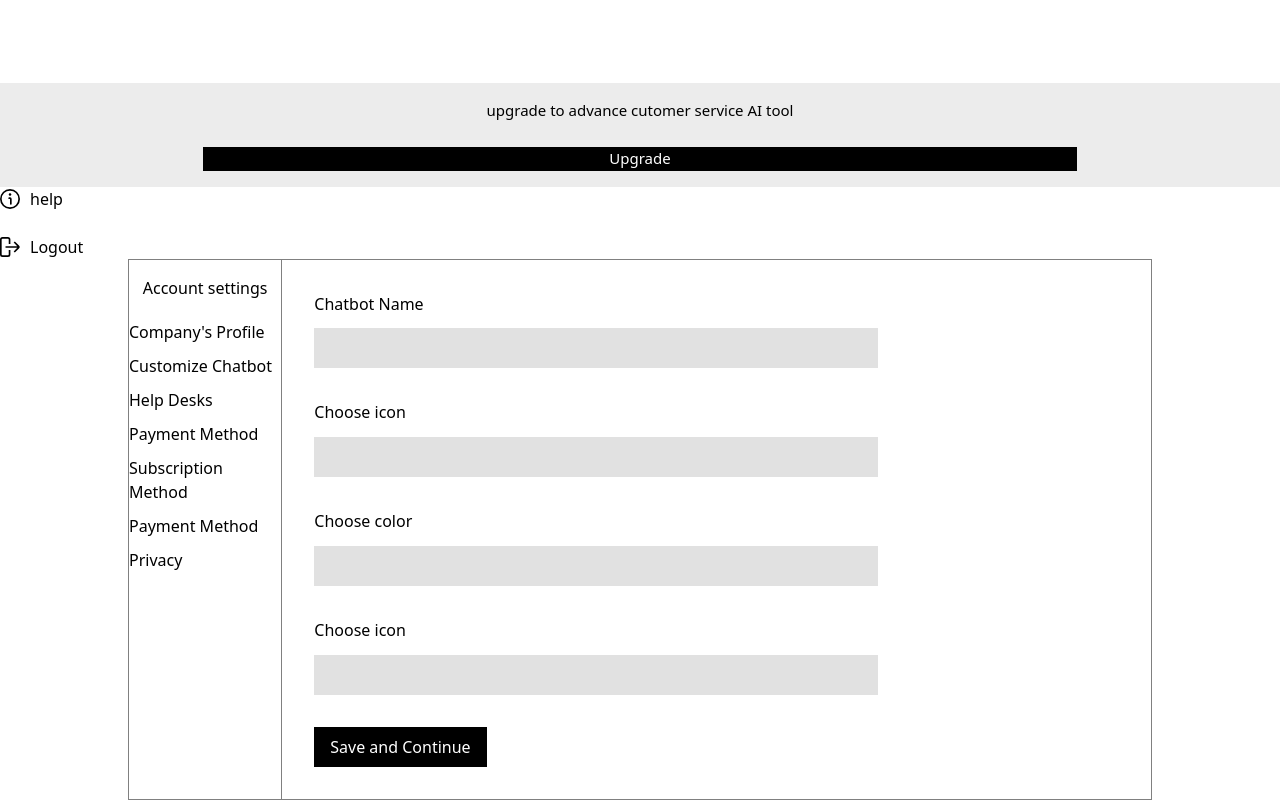
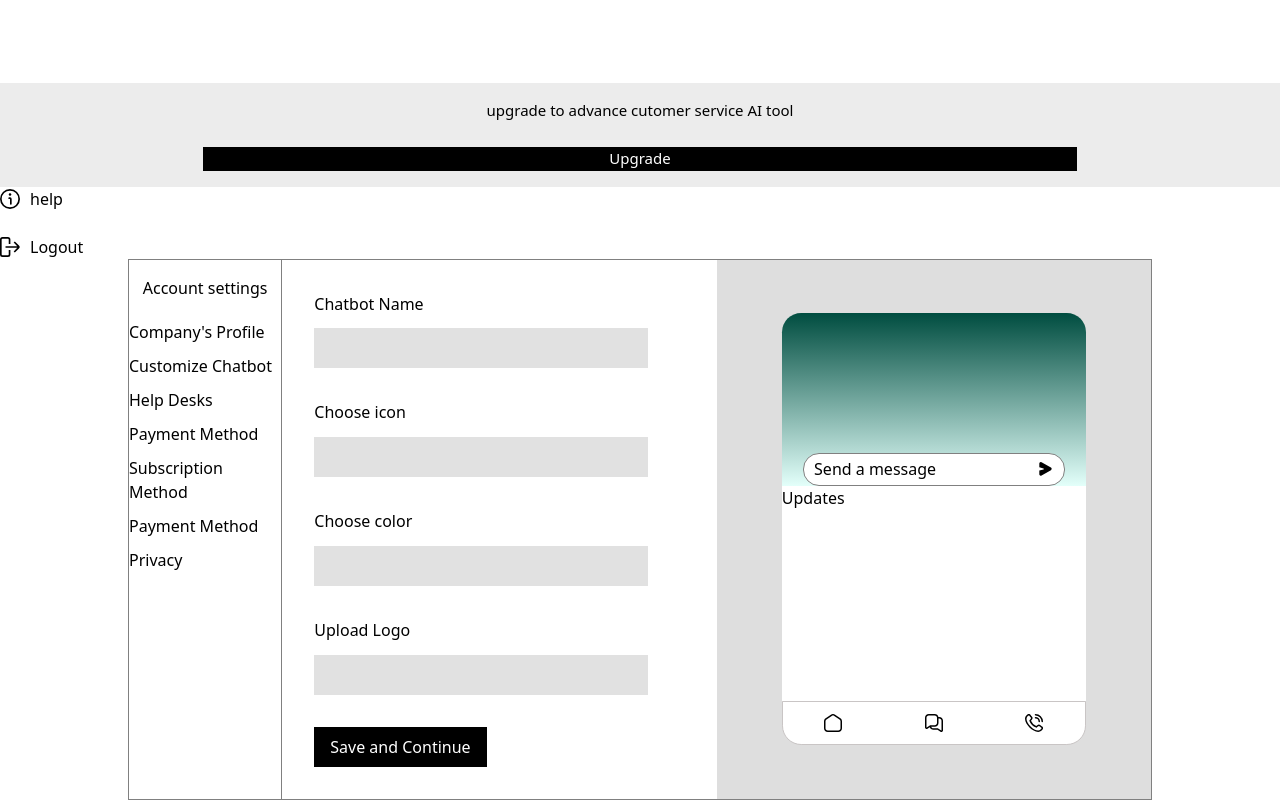
Before and after one commit to wisdom6715/Evana, a Next.js app: page /dashboard/customize in a window 1280 px wide. Shown: the part 506-1306 px from the top of the page. Built offline with nearby package versions, Linux system fonts and the light colour scheme.

Commit message:
working on customization endpoints

```diff
--- a/src/app/dashboard/desk/page.tsx
+++ b/src/app/dashboard/desk/page.tsx
@@ -1,7 +1,7 @@
 'use client'
 import React from 'react'
 import NagivationComponent from '@/_components/NagivationComponent'
-import styles from '../_component/styles/desk.module.css'
+// import styles from '../_component/styles/desk.module.css'
 import MessageItem from '../_component/MessageItem'
 import MessageChat from '../_component/MessageChat'
 const page = () => {
--- a/src/app/payment/page.tsx
+++ b/src/app/payment/page.tsx
@@ -10,7 +10,6 @@ import visaCard from '@/app/assets/images/visacard.jpeg'
 import applePay from '@/app/assets/images/ApplePay.jpeg'
 import googlePay from '@/app/assets/images/gPay.jpeg'
 import secureIcon from '@/app/assets/images/secureIcon.png'
-import { useState, useEffect } from 'react'
 // Dynamically import PaystackButton to prevent SSR issues
 const DynamicPaystackButton = dynamic(() =>
   import('react-paystack').then((mod) => mod.PaystackButton),
--- a/src/app/pricing/page.tsx
+++ b/src/app/pricing/page.tsx
@@ -21,6 +21,7 @@ const pricingTiers: PricingTier[] = [
       'unlimited usage',
       'AI training or customization',
       'Audio chat',
+      'Message broadcasting',
       'no code integrations',
       'email support',
     ],
--- a/src/design-system/_component/SettingsCustomize.tsx
+++ b/src/design-system/_component/SettingsCustomize.tsx
@@ -1,5 +1,4 @@
 import React from 'react'
-import Profile from '@/design-system/form/Profile'
 import Customize from '@/design-system/form/Customize'
 
 const index = () => {
@@ -20,7 +19,7 @@ const index = () => {
             </div>
           </div>
 
-          <div style={{backgroundColor: 'white', width: '100%'}}>
+          <div style={{backgroundColor: 'white', width: '100%', height: '100%'}}>
             {/* <Profile /> */}
             <Customize />
           </div>
--- a/src/design-system/_component/SettingsProfile.tsx
+++ b/src/design-system/_component/SettingsProfile.tsx
@@ -1,6 +1,5 @@
 import React from 'react'
 import Profile from '@/design-system/form/Profile'
-import Customize from '@/design-system/form/Customize'
 
 const index = () => {
   return (
--- a/src/design-system/form/Customize.tsx
+++ b/src/design-system/form/Customize.tsx
@@ -1,9 +1,11 @@
 import React from 'react'
 import style from '../form/styles/customize.module.css'
+import PreviewAgent from './PreviewAgent'
 
 const profile = () => {
   return (
     <>
+        <div className={style.customizationContainer}>
             <form action="" className={style.formContainer}>
                 <div className={style.inputContainer}>
                     <p>Chatbot Name</p>
@@ -21,13 +23,17 @@ const profile = () => {
                 </div>
 
                 <div className={style.inputContainer}>
-                <p>Choose icon</p>
+                    <p>Upload Logo</p>
                     <input type="text" className={style.inputTag} required/>
                 </div>
                 <div >
                     <button className={style.submitButton}>Save and Continue</button>
                 </div>
             </form>
+            <div className={style.customizationPreview}>
+                <PreviewAgent />
+            </div>
+        </div>
     </>
   )
 }
--- /dev/null
+++ b/src/design-system/form/PreviewAgent.tsx
@@ -0,0 +1,85 @@
+import React from 'react'
+
+const PreviewAgent = () => {
+  return (
+    <div style={{
+      width: '70%',
+      height: '80%',
+      backgroundColor: 'transparent',
+    }}>
+      <div style={{
+        width: '100%',
+        height: '100%',
+        display: 'grid',
+        gridTemplateRows: '40% 60%'
+      }}>
+        <div style={{
+          background: 'linear-gradient(to bottom, #004d40, #e3fffa)',
+          borderTopLeftRadius: '1.2rem',
+          borderTopRightRadius: '1.2rem',
+          display: 'flex',
+          flexDirection: 'column',
+          padding: '0 7%',
+          gap: '.5rem'
+        }}>
+          <div style={{
+            width: '100%',
+            height: '80%',
+            backgroundColor: 'transparent'
+          }}></div>
+          <div style={{
+            width: '100%',
+            height: '20%',
+            backgroundColor: 'white',
+            zIndex: 10000,
+            display: 'flex',
+            alignItems: 'center',
+            padding: '0px 10px',
+            justifyContent:'space-between',
+            border: '.1rem solid grey',
+            borderRadius: '1rem',
+            cursor: "pointer"
+          }}>
+            <p>Send a message </p>
+            <svg xmlns="http://www.w3.org/2000/svg" width="17" height="16" fill="none" viewBox="0 0 17 16">
+              <path fill="currentColor" d="m4.563 14.605 9.356-5.402c1-.577 1-2.02 0-2.598L4.563 1.203a1.5 1.5 0 0 0-2.25 1.3v10.803a1.5 1.5 0 0 0 2.25 1.3M6.51 8.387 2.313 9.512V6.297L6.51 7.42c.494.133.494.834 0 .966"></path>
+            </svg>
+          </div>
+        </div>
+        <div style={{
+          display: 'grid',
+          gridTemplateRows: '83% 17%'
+        }}>
+          <div style={{
+            backgroundColor: 'white',
+            overflowY: 'scroll'
+          }}>
+            <p>Updates</p>
+          </div>
+          <div style={{
+            width: '100%',
+            borderBottomRightRadius: '1.2rem',
+            borderBottomLeftRadius: '1.2rem',
+            backgroundColor: 'white',
+            display: 'flex',
+            justifyContent: 'space-around',
+            alignItems: 'center',
+            border: '.1rem solid rgb(201, 197, 197)'
+          }}>
+            <svg className="nav-home" xmlns="http://www.w3.org/2000/svg" id="Layer_1" data-name="Layer 1" viewBox="0 0 24 24" width="18" height="18" fill="black">
+              <path d="M19,24H5c-2.757,0-5-2.243-5-5V9.724c0-1.665,.824-3.215,2.204-4.145L9.203,.855c1.699-1.146,3.895-1.146,5.594,0l7,4.724c1.379,.93,2.203,2.479,2.203,4.145v9.276c0,2.757-2.243,5-5,5ZM12,1.997c-.584,0-1.168,.172-1.678,.517L3.322,7.237c-.828,.558-1.322,1.487-1.322,2.486v9.276c0,1.654,1.346,3,3,3h14c1.654,0,3-1.346,3-3V9.724c0-.999-.494-1.929-1.321-2.486L13.678,2.514c-.51-.345-1.094-.517-1.678-.517Z"/>
+            </svg>
+            <svg className="nav-message" xmlns="http://www.w3.org/2000/svg" id="Layer_1" data-name="Layer 1" viewBox="0 0 24 24" width="18" height="18" fill='black'>
+              <path d="m19,4h-1.101c-.465-2.279-2.485-4-4.899-4H5C2.243,0,0,2.243,0,5v12.854c0,.794.435,1.52,1.134,1.894.318.171.667.255,1.015.255.416,0,.831-.121,1.19-.36l2.95-1.967c.691,1.935,2.541,3.324,4.711,3.324h5.697l3.964,2.643c.36.24.774.361,1.19.361.348,0,.696-.085,1.015-.256.7-.374,1.134-1.1,1.134-1.894v-12.854c0-2.757-2.243-5-5-5ZM2.23,17.979c-.019.012-.075.048-.152.007-.079-.042-.079-.109-.079-.131V5c0-1.654,1.346-3,3-3h8c1.654,0,3,1.346,3,3v7c0,1.654-1.346,3-3,3h-6c-.327,0-.541.159-.565.175l-4.205,2.804Zm19.77,3.876c0,.021,0,.089-.079.131-.079.041-.133.005-.151-.007l-4.215-2.811c-.164-.109-.357-.168-.555-.168h-6c-1.304,0-2.415-.836-2.828-2h4.828c2.757,0,5-2.243,5-5v-6h1c1.654,0,3,1.346,3,3v12.854Z"/>
+            </svg>
+            <svg className="nav-call" xmlns="http://www.w3.org/2000/svg" id="Layer_1" data-name="Layer 1" viewBox="0 0 24 24" width="18" height="18" fill="black">
+              <path d="M13,1a1,1,0,0,1,1-1A10.011,10.011,0,0,1,24,10a1,1,0,0,1-2,0,8.009,8.009,0,0,0-8-8A1,1,0,0,1,13,1Zm1,5a4,4,0,0,1,4,4,1,1,0,0,0,2,0,6.006,6.006,0,0,0-6-6,1,1,0,0,0,0,2Zm9.093,10.739a3.1,3.1,0,0,1,0,4.378l-.91,1.049c-8.19,7.841-28.12-12.084-20.4-20.3l1.15-1A3.081,3.081,0,0,1,7.26.906c.031.031,1.884,2.438,1.884,2.438a3.1,3.1,0,0,1-.007,4.282L7.979,9.082a12.781,12.781,0,0,0,6.931,6.945l1.465-1.165a3.1,3.1,0,0,1,4.281-.006S23.062,16.708,23.093,16.739Zm-1.376,1.454s-2.393-1.841-2.424-1.872a1.1,1.1,0,0,0-1.549,0c-.027.028-2.044,1.635-2.044,1.635a1,1,0,0,1-.979.152A15.009,15.009,0,0,1,5.9,9.3a1,1,0,0,1,.145-1S7.652,6.282,7.679,6.256a1.1,1.1,0,0,0,0-1.549c-.031-.03-1.872-2.425-1.872-2.425a1.1,1.1,0,0,0-1.51.039l-1.15,1C-2.495,10.105,14.776,26.418,20.721,20.8l.911-1.05A1.121,1.121,0,0,0,21.717,18.193Z"/>
+            </svg>
+          </div>
+        </div>
+      </div>
+    </div>
+  )
+}
+
+export default PreviewAgent
--- a/src/design-system/form/styles/customize.module.css
+++ b/src/design-system/form/styles/customize.module.css
@@ -1,3 +1,8 @@
+.customizationContainer{
+    display: grid;
+    grid-template-columns: 50% 50%;
+    height: 100%;
+}
 .formContainer{
     /* style={{display: 'flex', flexDirection: 'column', gap: '2rem', padding: '2rem'}} */
     display: flex;
@@ -13,7 +18,7 @@
     .inputTag{
         /* style={{backgroundColor: 'grey', width: '70%', height: '2.5rem'}} */
         background-color: rgb(225, 225, 225);
-        width: 70%;
+        width: 90%;
         height: 2.5rem;
 
     }
@@ -23,3 +28,11 @@
         color: white;
         padding: .5rem 1rem;
     }
+
+    /* /// customization preview container */
+    .customizationPreview{
+        background-color: rgb(222, 222, 222);
+        display: flex;
+        justify-content: center;
+        align-items: center;
+    }
```
Also changed, not shown: src/app/page.tsx (+0 -8 lines), src/landingPage/home/page.tsx (added), src/landingPage/pricing/page.tsx (added), src/landingPage/products/page.tsx (added). Lines whose indentation alone changed are shown as unchanged.
